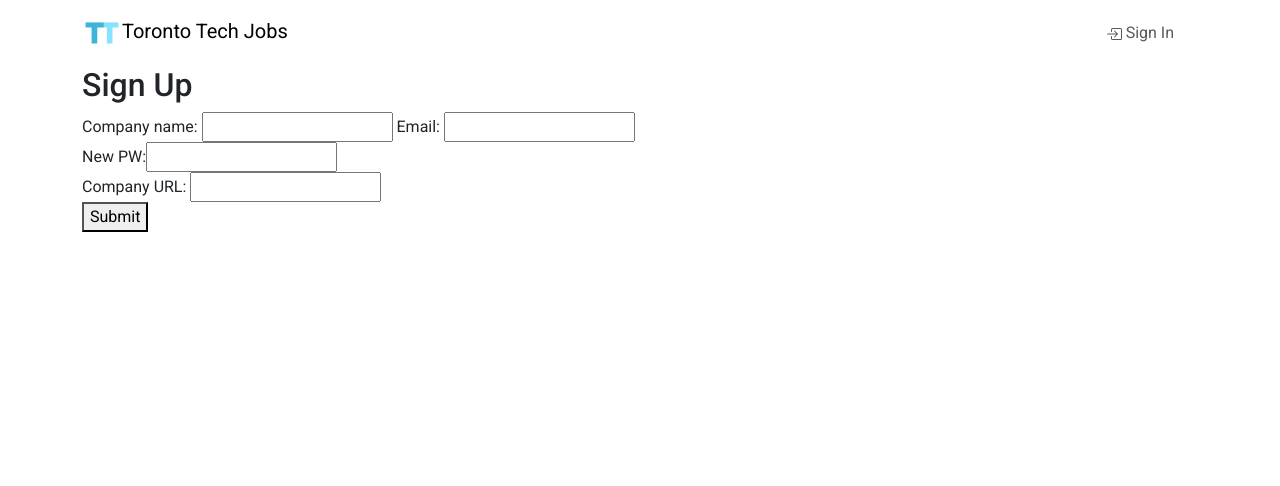
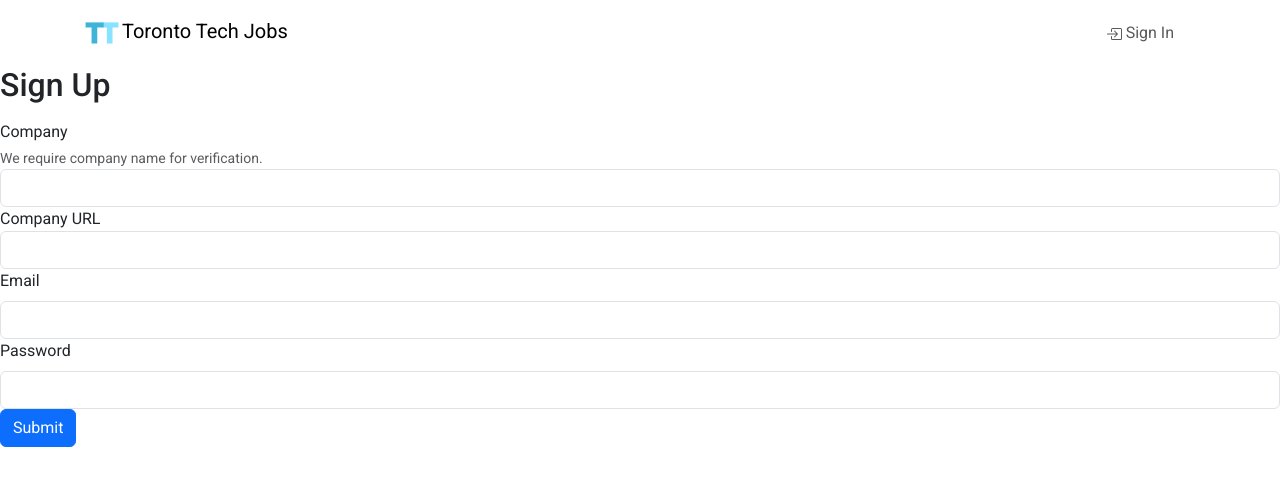
Before and after one commit to YeonguChoe/TorontoTechJobs, a React app in the folder fe/: page /sign-up in a window 1280 px wide. Shown: the top 486 px of the page. Built offline with nearby package versions, Linux system fonts and the light colour scheme.

Commit message:
adding fe to signup

```diff
--- a/fe/src/routes/signup.jsx
+++ b/fe/src/routes/signup.jsx
@@ -1,4 +1,4 @@
-import React, { useState } from "react";
+import React, {useState} from "react";
 import axios from "axios";
 
 export default function SignUp() {
@@ -34,58 +34,44 @@ export default function SignUp() {
     }
 
     return (
-    <div className="container">
-      <h2>Sign Up</h2>
+        <React.Fragment>
             <form>
-        <label htmlFor="company">
-          Company name:{" "}
+                <h2 className='mb-3'>Sign Up</h2>
+                <div>
+                    <label for="company_name">Company</label>
+                    <div id='explanation' className='form-text'>We require company name for verification.</div>
                     <input
-            type="text"
-            id="company"
-            value={company}
-            onChange={(e) => setCompany(e.target.value)}
+                        type='text'
+                        className='form-control'
+                        id='company_name'
+                        onChange={e => setCompany(e.target.value)}
+                        aria-describedby='explanation'
                         required
                     />
-        </label>{" "}
-        <label htmlFor="id">
-          Email:{" "}
-          <input
-            type="email"
-            id="email"
-            value={email}
-            onChange={(e) => setEmail(e.target.value)}
-            required
-          />
-        </label>
-        <br />
-        <label htmlFor="pw">
-          New PW:
-          <input
-            type="password"
-            value={password}
-            onChange={(e) => setPassword(e.target.value)}
-            required
-          />{" "}
-        </label>
-        <br />
-        <label htmlFor="url">
-          Company URL:{" "}
-          <input
-            type="url"
-            value={URL}
+                </div>
+                <div>
+                    <label for='company_url'>Company URL</label>
+                    <input type='url'
+                           className='form-control'
+                           id='company_url'
                            onChange={(e) => setURL(e.target.value)}
-            onKeyPress={handleKeyboard}
-            required
-          />{" "}
-        </label>
-        <br />
-        <button type="click" onClick={handleBtn}>
-          Submit
-        </button>
+                           required/>
+                </div>
+                <div>
+                    <label for='company_email' className='form-label'>Email</label>
+                    <input type='email' className='form-control' id='company_email'
+                           onChange={e => setEmail(e.target.value)} required/>
+                </div>
+                <div>
+                    <label for='password' className='form-label'>Password</label>
+                    <input type='password' className='form-control' id='password'
+                           onChange={e => setPassword(e.target.value)}/>
+                </div>
+                <button className='btn btn-primary' onClick={handleBtn}>Submit</button>
+            </form>
             {invalidCredential && (
-          <h1 style={{ color: "#ff0000" }}>{invalidCredential}</h1>
+                <h1 style={{color: "#ff0000"}}>{invalidCredential}</h1>
             )}
-      </form>
-    </div>
+        </React.Fragment>
     );
 }
```
Lines whose indentation alone changed are shown as unchanged.
